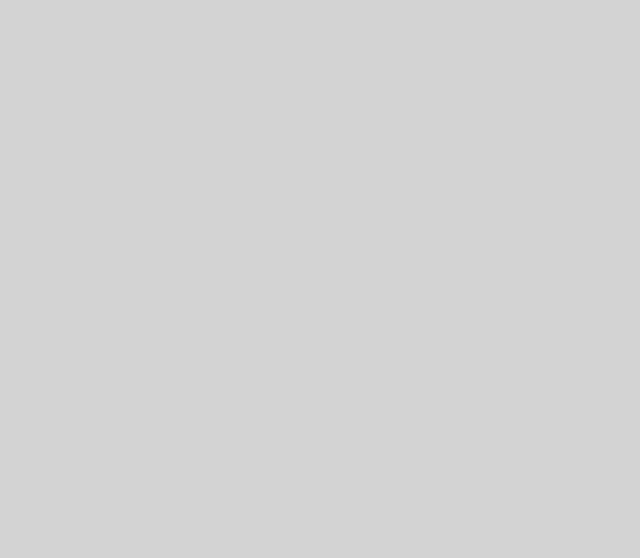
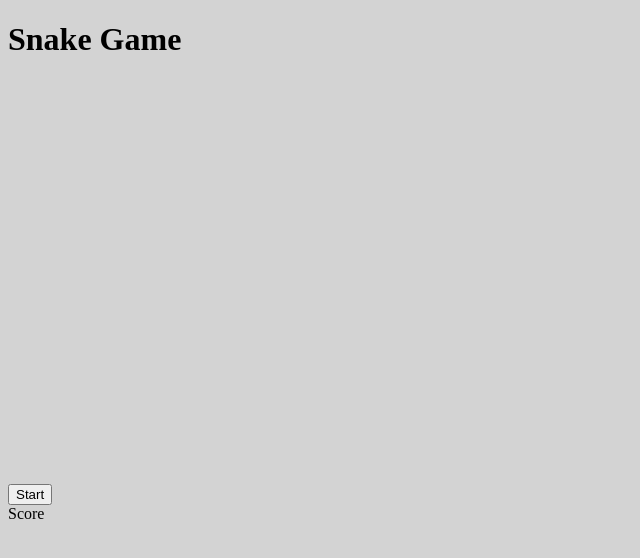
Before and after one commit to AaronDizon/Game, a plain HTML site: page index.html in a window 1280 px wide. Shown: the whole page, without its empty margins (0-640 px from the left). Drawn offline with Linux system fonts and the light colour scheme.

Commit message:
filled in html

```diff
--- a/index.html
+++ b/index.html
@@ -9,6 +9,17 @@
     <script defer src="scripts/main.js"></script>
 </head>
 <body>
-
+    <div id="gameContainer">
+        <h1 id='Title'>Snake Game</h1>
+        <h4 id='description'></h4>
+        <canvas id='gameSpace' width='400' height='400'></canvas>
+        <div id='container1'>
+            <button id='start'>Start</button>
+            <div id='score'>
+                <div id='scoreText'>Score</div>
+                <dic id='scoreNum'></dic>
+            </div>
+        </div>
+    </div>
 </body>
 </html>
```
